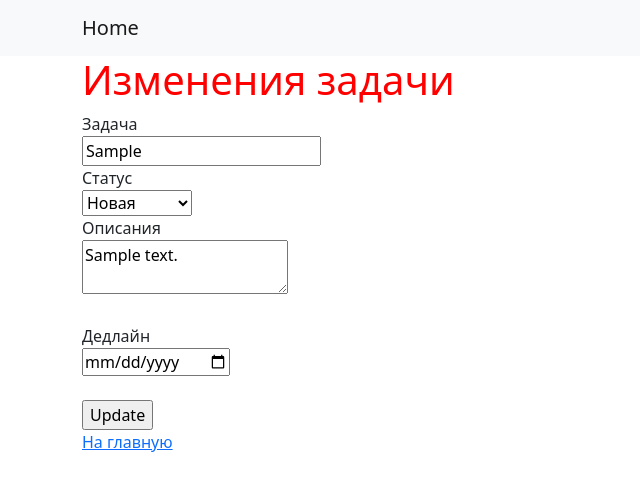
After one commit to shakir76/python_group_11_homework_45_Muhammetov_Shakir, a Django app: page /task/1/update in a window 1280 px wide. The commit adds this page. Shown: the top 491 px of the page, without its empty margins (0-640 px from the left). Run offline with Django 4.2, Linux system fonts and the light colour scheme; tables that the repository leaves empty hold one stand-in row (values such as "Sample post").

Commit message:
Добавил Функцию Update

```diff
--- a/todolist/templates/index.html
+++ b/todolist/templates/index.html
@@ -12,5 +12,4 @@
         <p><a href="{% url "view" task.pk %}">Подробнее</a></p>
     {% endfor %}
     <br>
-    <a href="{% url "add" %}">Создание задачи</a>
 {% endblock %}
--- a/todolist/templates/task_view.html
+++ b/todolist/templates/task_view.html
@@ -3,6 +3,9 @@
 {% block nav %}
     <li class="nav-item">
         <a class="nav-link" href="{% url "add" %}">Новая задачи</a>
+    </li>
+    <li class="nav-item">
+        <a class="nav-link" href="{% url "update" task.pk %}">Изменения задачи</a>
     </li>
 {% endblock %}
 {% block content %}
--- /dev/null
+++ b/todolist/templates/update.html
@@ -0,0 +1,28 @@
+{% extends "base.html" %}
+{% block title %}Изменения{% endblock %}
+
+
+{% block content %}
+<h1>Изменения задачи</h1>
+
+<form action="" method="post">
+    {% csrf_token %}
+    <label>Задача</label><br/>
+    <input type="text" name="task" value="{{ task.task }}"/><br/>
+    <label>Статус</label><br/>
+    <select name="status" >
+        {% for status in statuses %}
+            <option value="{{ status.0 }}">{{ status.1 }}</option>
+        {% endfor %}
+    </select>
+    <br/>
+    <label>Описания</label><br/>
+    <textarea name="description">{{ task.description }}</textarea><br/>
+    <br/>
+    <label>Дедлайн</label><br/>
+    <input type="date" name="created_at" value="{{ task.created_at }}"/><br/>
+    <br/>
+    <input type="submit" value="Update"/>
+</form>
+<a href="{% url "index" %}">На главную</a>
+{% endblock %}
--- a/todolist/urls.py
+++ b/todolist/urls.py
@@ -1,9 +1,10 @@
 from django.urls import path
 
-from todolist.views import index, create_task, task_view
+from todolist.views import index, create_task, task_view, update_task
 
 urlpatterns = [
     path('', index, name="index"),
     path('add/', create_task, name="add"),
-    path('task/<int:pk>/', task_view, name="view")
+    path('task/<int:pk>/', task_view, name="view"),
+    path('task/<int:pk>/update', update_task, name="update")
 ]
--- a/todolist/views.py
+++ b/todolist/views.py
@@ -27,3 +27,16 @@ def create_task(request):
         new_task = Task.objects.create(task=task, status=status, created_at=created_at, description=description)
         context = {"task": new_task}
         return redirect("view", pk=new_task.pk)
+
+
+def update_task(request, pk):
+    tasks = get_object_or_404(Task, pk=pk)
+    if request.method == "GET":
+        return render(request, "update.html", {'task': tasks, 'statuses': STATUS_CODE})
+    else:
+        tasks.task = request.POST.get("task")
+        tasks.status = request.POST.get("status")
+        tasks.created_at = request.POST.get("created_at")
+        tasks.description = request.POST.get("description")
+        tasks.save()
+        return redirect("view", pk=tasks.pk)
```
